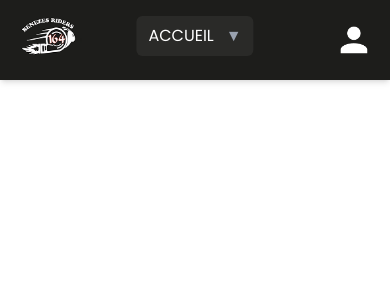
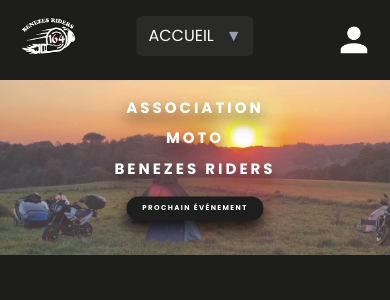
Before and after one commit to ewenlarrieu/Benezes-Riders, a React (Vite) app in the folder client/: page /home in a window 390 px wide. Shown: the top 300 px of the page. Built offline with nearby package versions, Linux system fonts and the light colour scheme.

Commit message:
Hero section avec responsive

```diff
--- a/client/src/Home.jsx
+++ b/client/src/Home.jsx
@@ -1,12 +1,43 @@
-import React from 'react'
-import NavBar from '../components/navBar'
-
-
+import React from 'react';
+import NavBar from '../components/navBar';
+import './styles/responsive.css';
 
 export default function Home() {
   return (
-    <div>
-        <NavBar/>
+    <div
+      className="min-h-screen bg-[#1D1D1B]"
+      style={{ fontFamily: 'Poppins, sans-serif' }}
+    >
+      <NavBar />
+      <main>
+        <section className="hero-section relative px-0 py-0">
+          <img
+            src="/img/img1.png"
+            alt="image de fond 1"
+            className="w-screen h-auto"
+          />
+
+          {/* Conteneur centré */}
+          <div className="absolute top-[45%] left-1/2 transform -translate-x-1/2 -translate-y-1/2 flex flex-col items-center gap-8 text-center">
+            <h1 className="text-white font-bold tracking-custom text-[71px] flex flex-col items-center gap-2 drop-shadow-[0_8px_8px_rgba(0,0,0,0.85)]">
+              <span>ASSOCIATION</span>
+              <span>MOTO</span>
+              <span>BENEZES RIDERS</span>
+            </h1>
+
+            {/* Bouton stylisé */}
+            <button
+              className="relative overflow-hidden bg-[#1E1E1E] text-white font-bold py-4 px-10 rounded-full
+                         tracking-custom text-lg
+                         drop-shadow-[0_8px_8px_rgba(0,0,0,0.85)]
+                         transition-all duration-500 ease-out
+                         hover:text-[#1E1E1E] hover:bg-white hover:scale-105"
+            >
+              PROCHAIN ÉVÉNEMENT
+            </button>
+          </div>
+        </section>
+      </main>
     </div>
-  )
+  );
 }
--- /dev/null
+++ b/client/src/styles/responsive.css
@@ -0,0 +1,99 @@
+/* Écrans moyens/laptops (1200px - 1439px) */
+@media (max-width: 1439px) and (min-width: 1200px) {
+    .hero-section h1 {
+        font-size: 70px;
+    }
+
+    .hero-section button {
+        font-size: 18px;
+        padding: 1rem 2.5rem;
+    }
+}
+
+/* Petits laptops (1024px - 1199px) */
+@media (max-width: 1199px) and (min-width: 1024px) {
+    .hero-section h1 {
+        font-size: 50px;
+    }
+
+    .hero-section button {
+        font-size: 17px;
+        padding: 0.95rem 2.3rem;
+    }
+}
+
+/* Tablettes en paysage (768px - 1023px) */
+@media (max-width: 1023px) and (min-width: 768px) {
+    .hero-section h1 {
+        font-size: 48px;
+    }
+
+    .hero-section button {
+        font-size: 16px;
+        padding: 0.9rem 2rem;
+    }
+}
+
+/* Tablettes en portrait (600px - 767px) */
+@media (max-width: 918px) and (min-width: 600px) {
+    .hero-section h1 {
+        font-size: 36px;
+    }
+
+    .hero-section button {
+        font-size: 15px;
+        padding: 0.8rem 1.8rem;
+    }
+
+    .hero-section>div {
+        gap: 1.5rem;
+    }
+}
+
+/* Grands mobiles (480px - 599px) */
+@media (max-width: 739px) and (min-width: 200px) {
+    .hero-section h1 {
+        font-size: 26px;
+    }
+
+    .hero-section button {
+        font-size: 11px;
+        padding: 0.6rem 1.3rem;
+    }
+
+    .hero-section>div {
+        gap: 1.2rem;
+    }
+}
+
+/* Mobiles moyens (375px - 479px) */
+@media (max-width: 558px) and (min-width: 375px) {
+    .hero-section h1 {
+        font-size: 19px;
+    }
+
+    .hero-section button {
+        font-size: 8px;
+        padding: 0.6rem 1.3rem;
+    }
+
+    .hero-section>div {
+        gap: 1rem;
+    }
+}
+
+
+@media (max-width: 409px) {
+    .hero-section h1 {
+        font-size: 15px;
+    }
+
+    .hero-section button {
+        font-size: 7px;
+        padding: 0.4rem 1rem;
+    }
+
+    .hero-section>div {
+        gap: 1rem;
+    }
+}
```
Also changed, not shown: client/img/img1.png (added).
